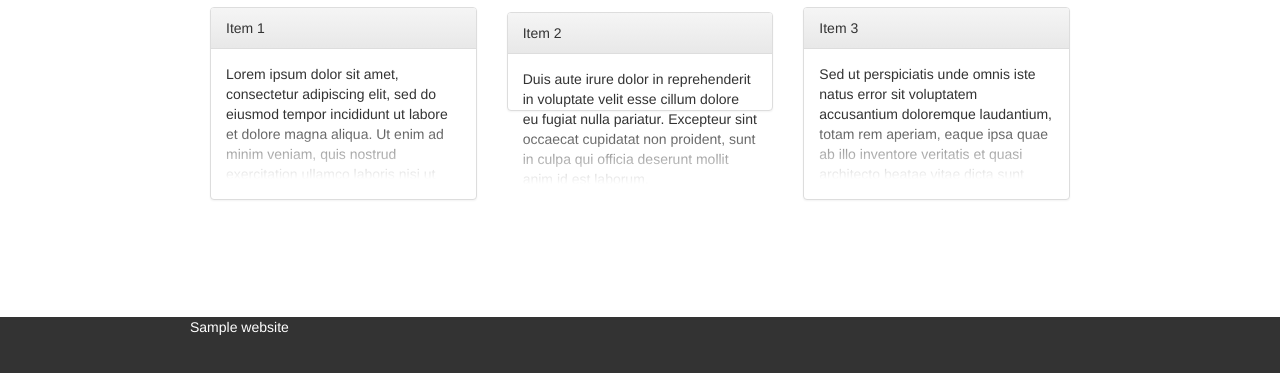
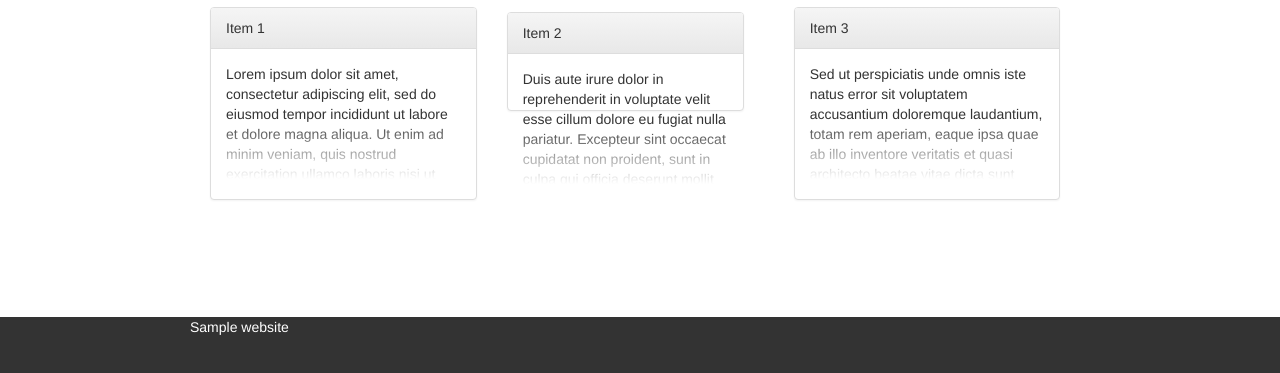
Before and after one commit to galenframework/galen-extras, a plain HTML site: page website-bad/index.html in a window 1280 px wide. Shown: the part 217-590 px from the top of the page. Drawn offline with Linux system fonts and the light colour scheme; a script that the page names is missing.

Commit message:
Added more layout bugs

```diff
--- a/website-bad/index.html
+++ b/website-bad/index.html
@@ -63,8 +63,8 @@
                                 </div>
                             </div>
                         </div>
-                        <div class="col-lg-4 col-md-4 col-sm-4 col-xs-12 box">
-                            <div class="panel panel-default box-bug">
+                        <div class="col-lg-4 col-md-4 col-sm-4 col-xs-12 box box-bug">
+                            <div class="panel panel-default">
                                 <div class="panel-heading">Item 2</div>
                                 <div class="panel-body">Duis aute irure dolor in reprehenderit in voluptate velit esse cillum dolore eu fugiat nulla pariatur. Excepteur sint occaecat cupidatat non proident, sunt in culpa qui officia deserunt mollit anim id est laborum.</div>
                             </div>
--- a/website-bad/main.css
+++ b/website-bad/main.css
@@ -142,6 +142,10 @@ body {
 }
 
 .box-bug {
+    width: 30%;
+    margin-right: 20px;
+}
+.box-bug > div{
     margin-top: 5px;
     height: 99px;
 }
```
